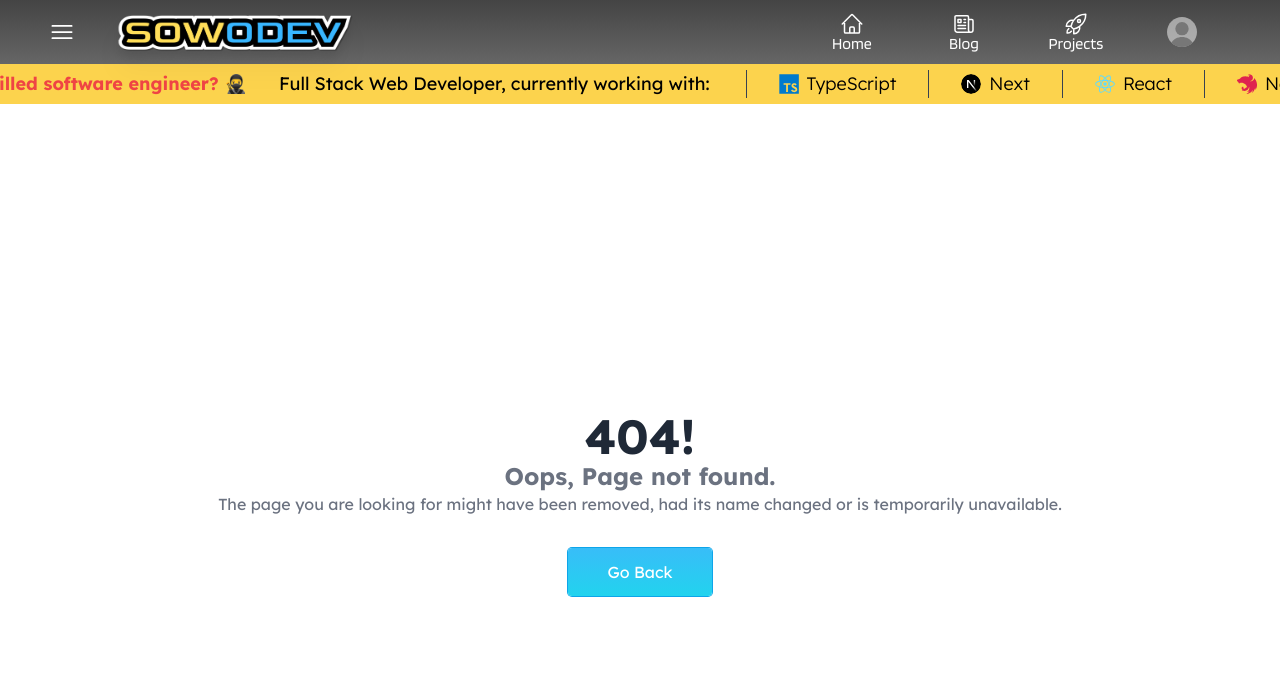
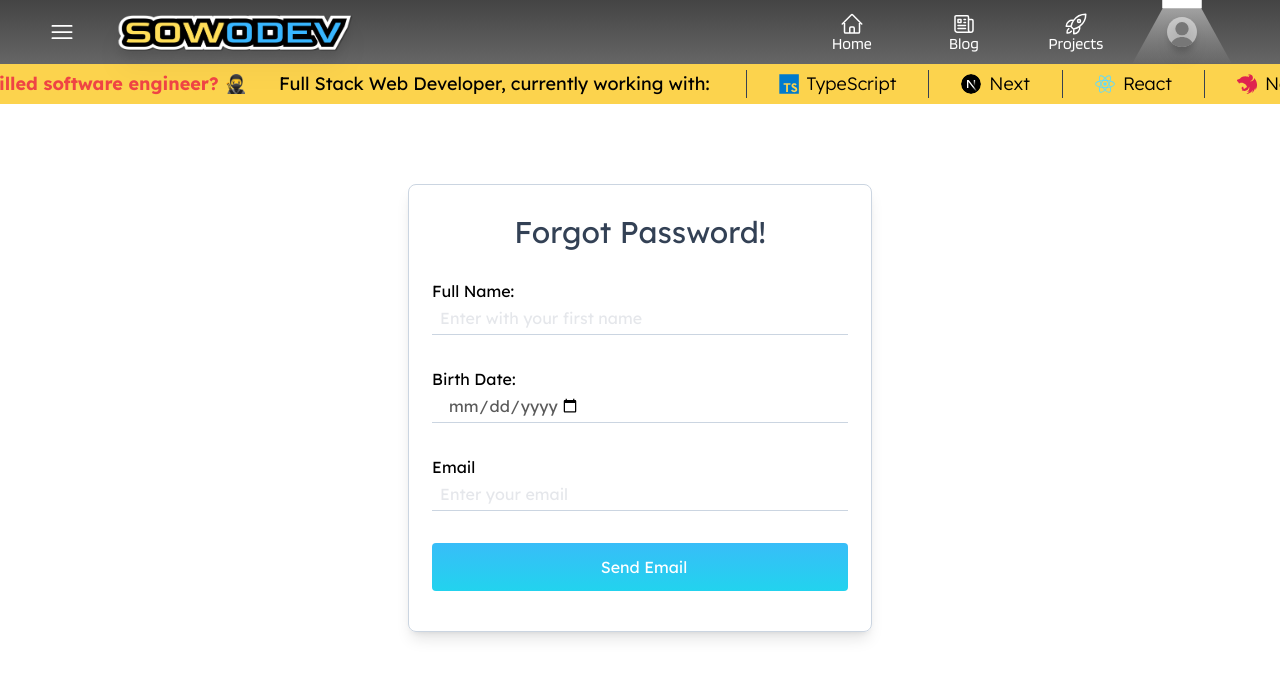
Before and after one commit to sowodev/my-portfolio, a React (Vite) app: page /auth/forgot-password in a window 1280 px wide. Shown: the top 678 px of the page. Built offline with nearby package versions, Linux system fonts and the light colour scheme; what tailwindcss-hyphens would draw is missing.

Commit message:
fix: [Refactoring] improved some parts of auth domain

```diff
--- a/src/components/navbar/Navbar.tsx
+++ b/src/components/navbar/Navbar.tsx
@@ -3,7 +3,7 @@ import { Bars3Icon } from '@heroicons/react/24/outline';
 import { FC, ReactElement, useContext } from 'react';
 import Logo from './Logo';
 import NavButtons from './NavButtons';
-import LoginBtn from './btns/LoginBtn';
+import AuthBtn from './btns/AuthBtn';
 
 const Navbar: FC = (): ReactElement => {
   const { sidebar } = useContext(AppContext);
@@ -22,7 +22,7 @@ const Navbar: FC = (): ReactElement => {
         </div>
         <div className="flex h-full flex-row">
           <NavButtons />
-          <LoginBtn />
+          <AuthBtn />
         </div>
       </div>
     </nav>
--- a/src/components/navbar/btns/LoginBtn.tsx
+++ b/src/components/navbar/btns/AuthBtn.tsx
@@ -2,11 +2,11 @@ import { FC, ReactElement } from 'react';
 import { NavLink } from 'react-router-dom';
 import { Tooltip } from 'react-tooltip';
 
-const LoginBtn: FC = (): ReactElement => {
+const AuthBtn: FC = (): ReactElement => {
   return (
     <>
       <NavLink
-        to="/login"
+        to="/auth"
         data-tooltip-id="my-tooltip"
         data-tooltip-content="Sign in/Sign up"
         data-tooltip-place="bottom"
@@ -43,4 +43,4 @@ const LoginBtn: FC = (): ReactElement => {
   );
 };
 
-export default LoginBtn;
+export default AuthBtn;
--- a/src/domain/auth/components/LoginMain.tsx
+++ b/src/domain/auth/components/Login.tsx
@@ -1,7 +1,7 @@
 import { FC, ReactElement } from 'react';
 import { NavLink } from 'react-router-dom';
 
-const LoginMain: FC = (): ReactElement => {
+const Login: FC = (): ReactElement => {
   return (
     <div className="md:mt-20 flex h-fit w-full justify-center">
       <div className="flex h-[38rem] w-[29rem] flex-col rounded-lg border border-slate-300 shadow-lg dark:border-slate-500 dark:shadow-slate-700">
@@ -51,7 +51,7 @@ const LoginMain: FC = (): ReactElement => {
                 </label>
               </div>
               <NavLink
-                to={'/login/forgot-password'}
+                to={'/auth/forgot-password'}
                 className="font-[Lexend] text-sm font-light text-slate-400 hover:text-sky-400 dark:text-slate-200 dark:hover:text-sky-500"
               >
                 Forgot password?
@@ -90,7 +90,7 @@ const LoginMain: FC = (): ReactElement => {
           <span className="font-[Lexend] text-sm font-light dark:text-slate-200">
             New here?{' '}
             <NavLink
-              to="/login/signup"
+              to="/auth/signup"
               className="font-[Lexend] text-sm font-light text-sky-400 hover:text-sky-600"
             >
               Sign Up!
@@ -102,4 +102,4 @@ const LoginMain: FC = (): ReactElement => {
   );
 };
 
-export default LoginMain;
+export default Login;
--- a/src/domain/auth/routes/AuthPagesRoutes.tsx
+++ b/src/domain/auth/routes/AuthPagesRoutes.tsx
@@ -1,7 +1,7 @@
-import Login from '@pages/Login';
 import NotFound from '@pages/NotFound';
 import { FC, ReactElement } from 'react';
 import { Route, Routes } from 'react-router-dom';
+import Login from '../components/Login';
 import ForgotPassword from '../pages/ForgotPassword';
 import SignUp from '../pages/SignUp';
 
--- /dev/null
+++ b/src/pages/Auth.tsx
@@ -0,0 +1,8 @@
+import AuthPagesRoutes from '@domain/auth/routes/AuthPagesRoutes';
+import { FC, ReactElement } from 'react';
+
+const Auth: FC = (): ReactElement => {
+  return <AuthPagesRoutes />;
+};
+
+export default Auth;
--- a/src/pages/Login.tsx
+++ /dev/null
@@ -1,8 +0,0 @@
-import LoginMain from '@domain/auth/components/LoginMain';
-import { FC, ReactElement } from 'react';
-
-const Login: FC = function loginPage(): ReactElement {
-  return <LoginMain />;
-};
-
-export default Login;
--- a/src/routes/AppPagesRoutes.tsx
+++ b/src/routes/AppPagesRoutes.tsx
@@ -1,6 +1,6 @@
-import AuthPagesRoutes from '@domain/auth/routes/AuthPagesRoutes';
 import BlogRoutes from '@domain/blog/routes/BlogRoutes';
 import ProjectsRoutes from '@domain/projects/routes/ProjectsRoutes';
+import Auth from '@pages/Auth';
 import Home from '@pages/Home';
 import NotFound from '@pages/NotFound';
 import { FC, ReactElement } from 'react';
@@ -14,7 +14,7 @@ const AppPagesRoutes: FC = (): ReactElement => {
         <Route path="/" element={<Home />} />
         <Route path="/blog/*" element={<BlogRoutes />} />
         <Route path="/projects/*" element={<ProjectsRoutes />} />
-        <Route path="/login/*" element={<AuthPagesRoutes />} />
+        <Route path="/auth/*" element={<Auth />} />
         <Route path="*" element={<NotFound />} />
       </Routes>
     </div>
```
Also changed, not shown: src/domain/blog/hooks/usePostsController.ts (+4 -10 lines).
